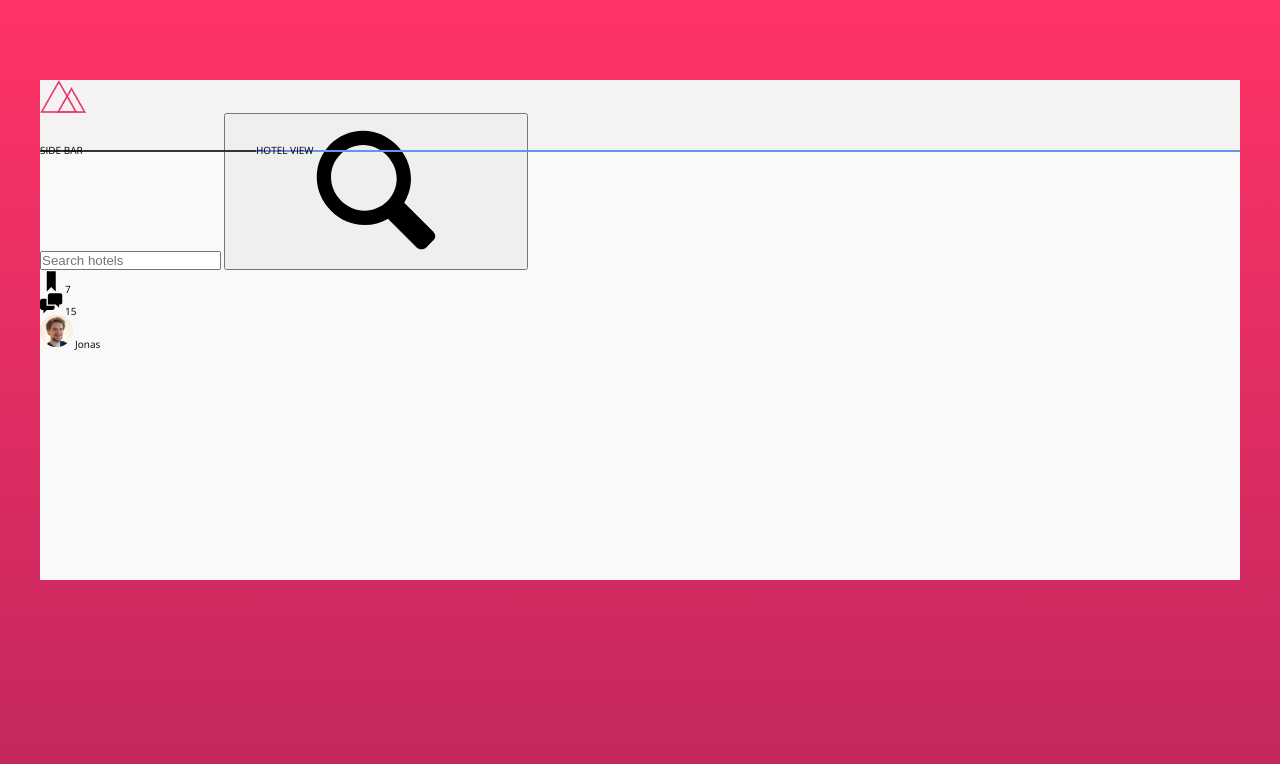
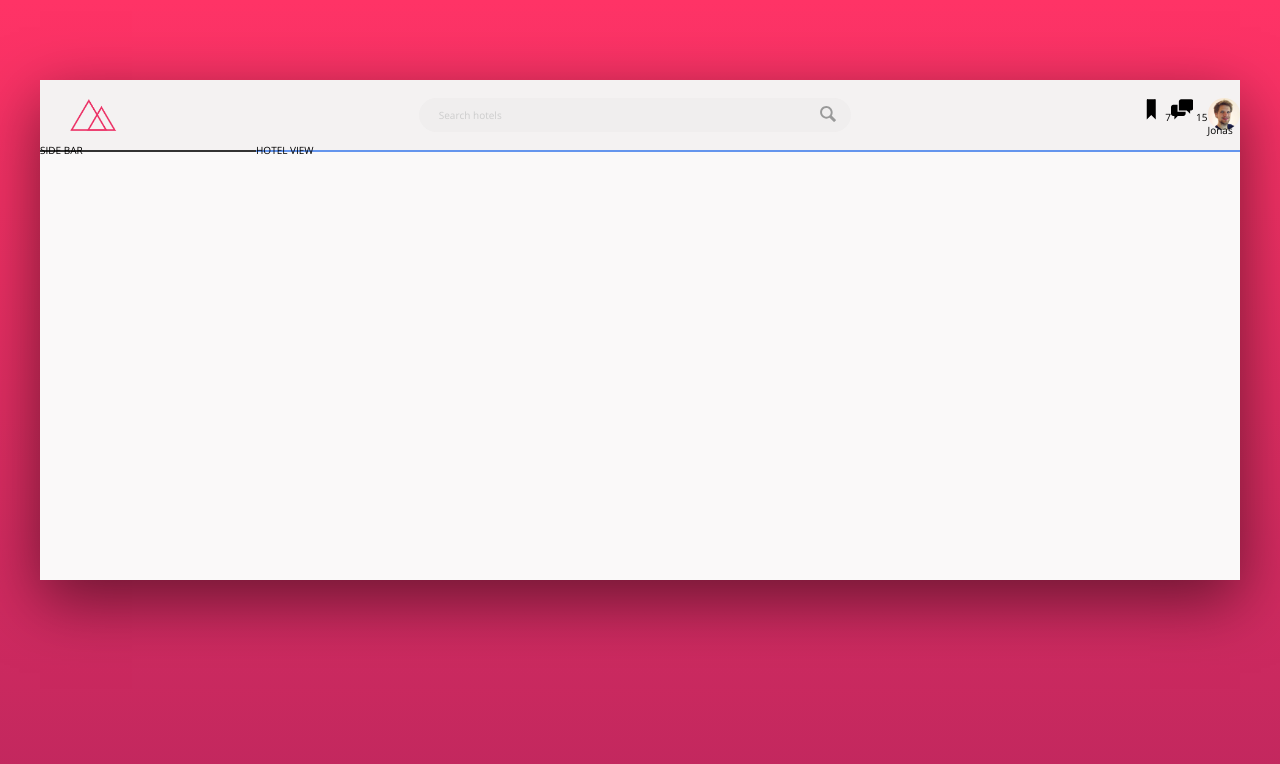
Before and after one commit to adamsJS23/trillo, a website: page index.html in a window 1280 px wide. Drawn offline with nearby package versions, Linux system fonts and the light colour scheme.

Commit message:
building the header part 2

```diff
--- a/sass/_base.scss
+++ b/sass/_base.scss
@@ -21,7 +21,7 @@
   --color-grey-dark-2: #777;
   --color-grey-dark-3: #999;
   --color-black:#000;
-  --color-white:#fff
+  --color-white:#fff;
   --shadow-dark: 0 2rem 6rem rgba(0, 0, 0, .5);
 }
 
--- a/sass/_components.scss
+++ b/sass/_components.scss
@@ -3,29 +3,80 @@
 
 .logo{
   height: 3.25rem;
+  margin-left:3rem ;
 }
 
 /////////////////////////////////
 /// SEARCH
-.serach{
-  &__input{}
-  &__button{}
+.search{
+  flex: 0 0 40%;
+  display: flex;
+  justify-content: center;
+  align-items: center;
+
+  &__input{
+    font-family: inherit;
+    font-size: inherit;
+    color: inherit;
+    background-color: var(--color-grey-light-3);
+    border: none;
+    padding: 1rem 2rem;
+    border-radius: 100vmax;
+    width: 90%;
+    transition: width .4s ease;
+    margin-right: -3.25rem;
+    z-index: 1;
+    &:focus{
+      width: 100%;
+      outline: none;
+      background-color: var(--color-grey-light-4);
+    }
+
+    &::-webkit-input-placeholder{
+      font-weight: 100;
+      font-size: inherit;
+      color: var(--color-grey-light-4);
+    }
+  }
+
+  &__input:focus+&__button{
+    background-color: var(--color-grey-light-4);;
+  }
+
+  &__button{
+    border:none;
+    background-color: var(--color-grey-light-3);
+    z-index: 2;
+    &:focus{
+      outline: none;
+    }
+
+    &:active{
+      transform: translateY(2px);
+    }
+  }
   &__icon{
     height: 2rem;
     width: 2rem;
+    fill: var(--color-grey-dark-3);
+    // fill: red;
   }
 }
 
 /////////////////////////////////
 /// USER NAVIGATION
 .user-nav{
+  display: flex;
   &__icon-box{}
   &__icon{
     height: 2.25rem;
     width: 2.25rem;
   }
   &__notification{}
-  &__user{}
+  &__user{
+    display: flex;
+    flex-direction: column;
+  }
   &__user-photo{
 
     height:3.25rem ;
--- a/sass/_layout.scss
+++ b/sass/_layout.scss
@@ -6,9 +6,13 @@
   min-height: 50rem;
 }
 .header {
+  font-size: 1.4;
   height: 7rem;
   background-color: var(--color-grey-light-2);
   border-bottom: var(--color-white);
+  display: flex;
+  justify-content: space-between;
+  align-items: center;
 }
 .content {
   display: flex;
```
Also changed, not shown: css/style.css.
